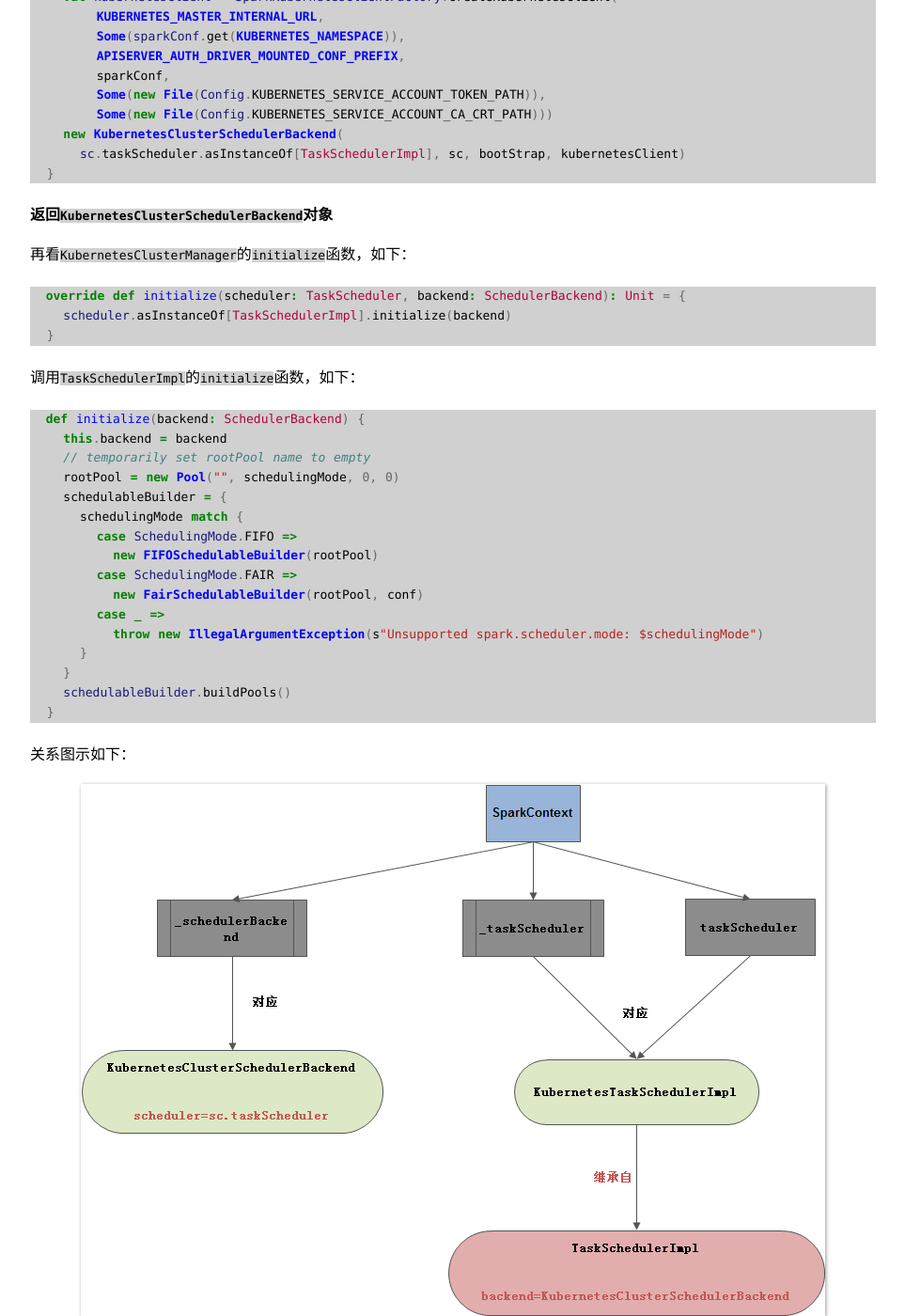
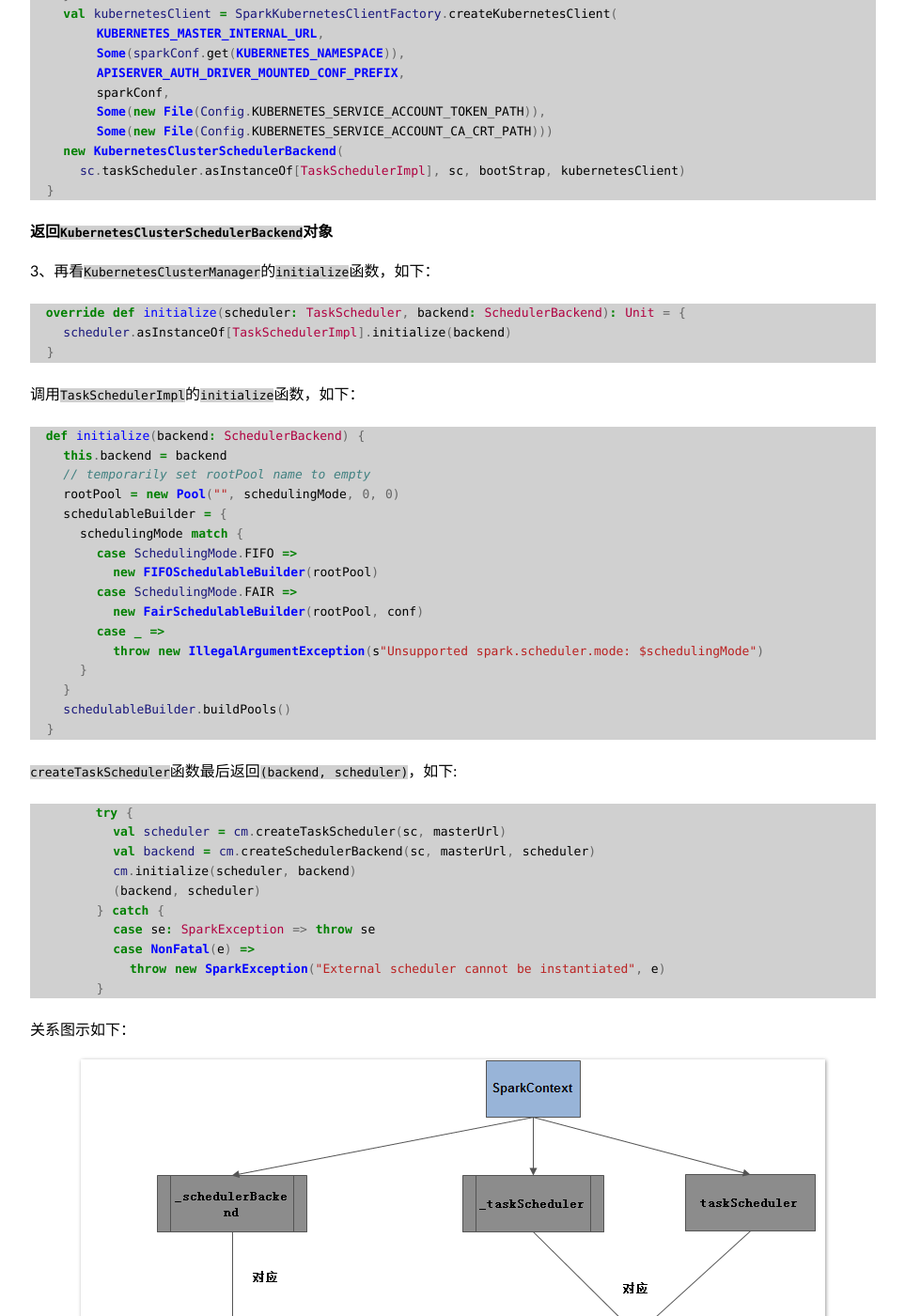
Before and after one commit to duyanghao/duyanghao.github.io, a Jekyll site: the page built from _posts/2017-9-7-Spark-on-k8s-executor-creation.md, in a window 1280 px wide and 1400 px high, scrolled down 29628 px. Shown: the whole window at 94% size, without its empty margins (158-1121 px from the left). Built offline with Jekyll 4.4.1, drawn with Linux system fonts in a browser that asks for light colours; some web fonts are replaced; comment, search, counter and statistics services are not loaded; some of the changed text lies outside the part shown.

Commit message:
Add 2017-9-7-Spark-on-k8s-executor-creation.md
Signed-off-by: “duyanghao” <1294057873@qq.com>

````diff
--- a/_posts/2017-9-7-Spark-on-k8s-executor-creation.md
+++ b/_posts/2017-9-7-Spark-on-k8s-executor-creation.md
@@ -1387,7 +1387,9 @@
   }
 ```
 
-由于集群是k8s：`--master k8s://https://<k8s-apiserver-host>:<k8s-apiserver-port>`，则对应`KubernetesClusterManager`，如下：
+由于集群是k8s：`--master k8s://https://<k8s-apiserver-host>:<k8s-apiserver-port>`，则对应`KubernetesClusterManager`
+
+1、运行`KubernetesClusterManager`的`createTaskScheduler`函数，如下：
 
 ```scala
   override def createTaskScheduler(sc: SparkContext, masterURL: String): TaskScheduler = {
@@ -1471,7 +1473,7 @@
 
 **返回`KubernetesClusterSchedulerBackend`对象**
 
-再看`KubernetesClusterManager`的`initialize`函数，如下：
+3、再看`KubernetesClusterManager`的`initialize`函数，如下：
 
 ```scala
   override def initialize(scheduler: TaskScheduler, backend: SchedulerBackend): Unit = {
@@ -1500,6 +1502,21 @@
   }
 ```
 
+`createTaskScheduler`函数最后返回`(backend, scheduler)`，如下:
+
+```scala
+        try {
+          val scheduler = cm.createTaskScheduler(sc, masterUrl)
+          val backend = cm.createSchedulerBackend(sc, masterUrl, scheduler)
+          cm.initialize(scheduler, backend)
+          (backend, scheduler)
+        } catch {
+          case se: SparkException => throw se
+          case NonFatal(e) =>
+            throw new SparkException("External scheduler cannot be instantiated", e)
+        }
+```
+
 关系图示如下：
 
 ![](/public/img/spark/class_relation.png)
````
Also changed, not shown: other parts of _posts/2017-9-7-Spark-on-k8s-executor-creation.md (+1 -1 lines).
